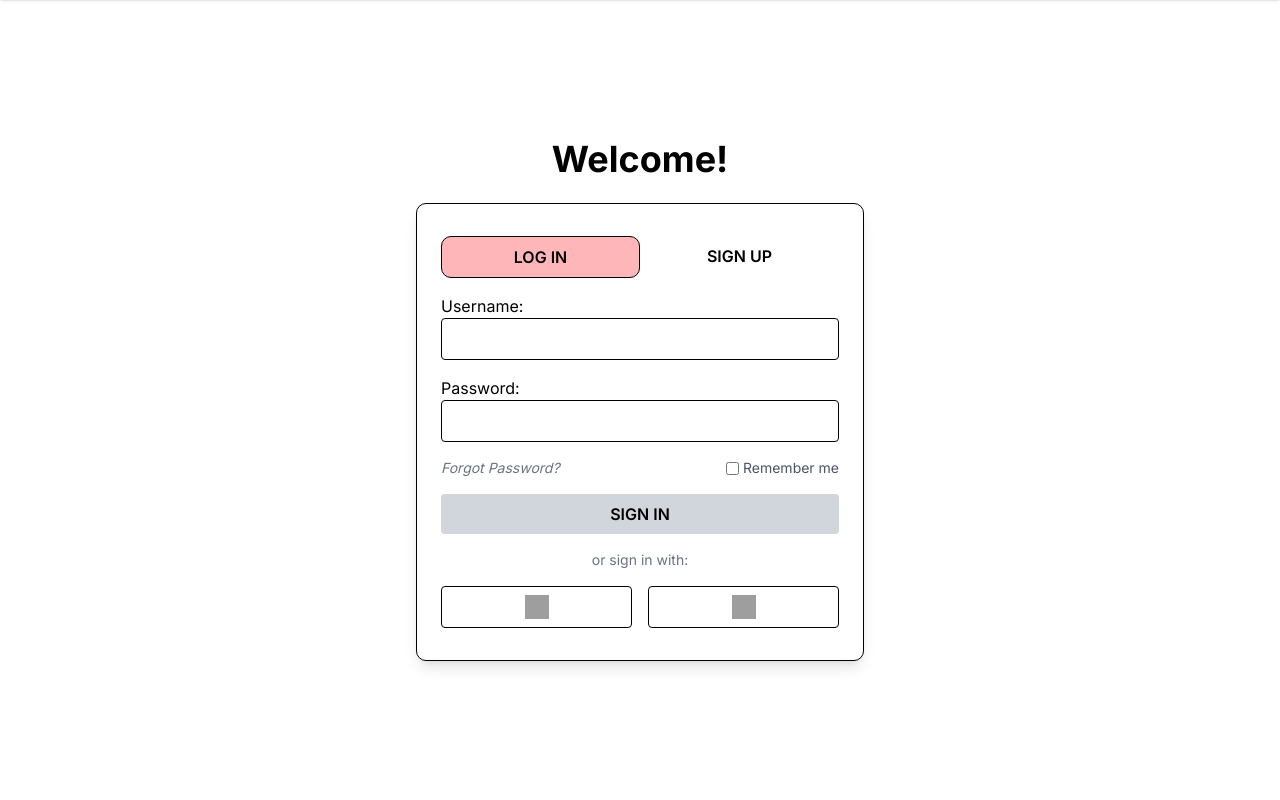
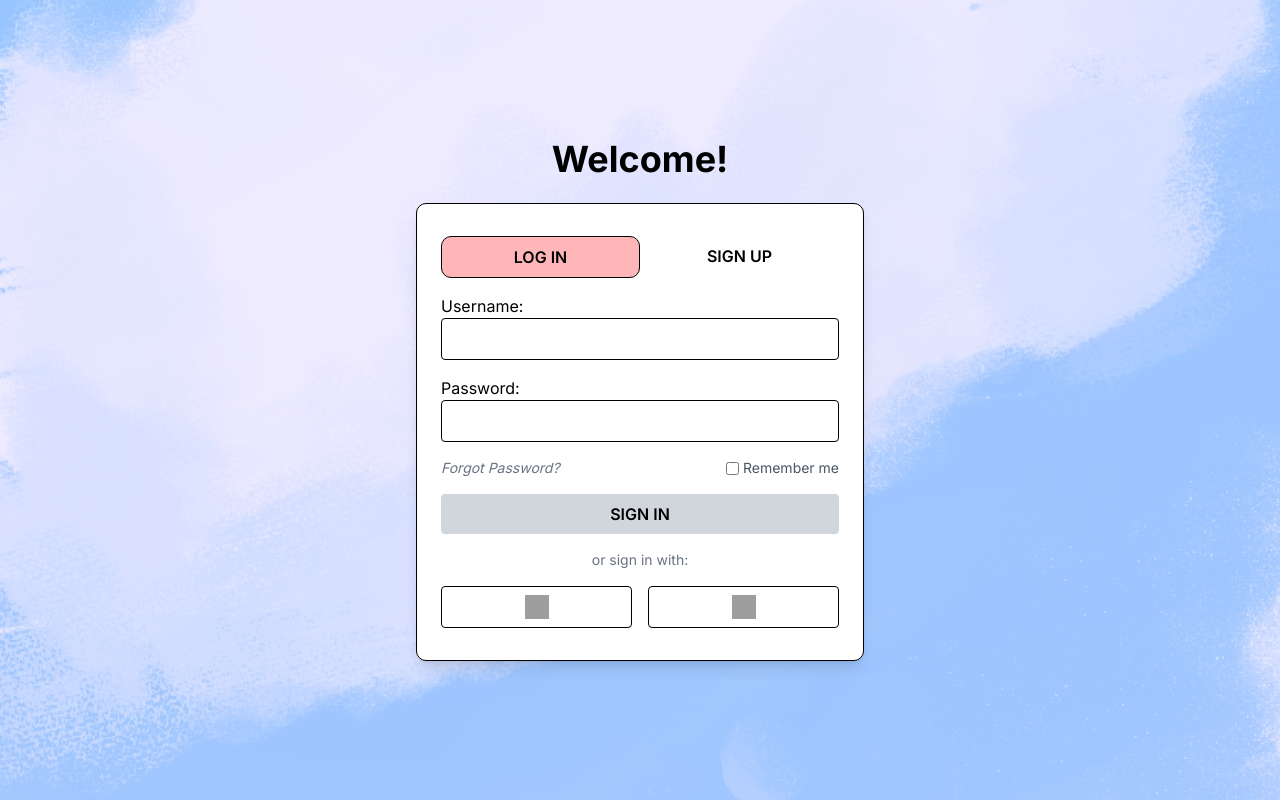
Before and after one commit to bigbusbeluga/DressCode-App, a Django app: page /login/ in a window 1280 px wide. Shown: the part 89-889 px from the top of the page. Run offline with Django 5.2, Linux system fonts and the light colour scheme; style sheets or scripts are compiled from the project's sources; grey boxes are pictures that could not be loaded.

Commit message:
Added login bg

```diff
--- a/base/templates/base/login.html
+++ b/base/templates/base/login.html
@@ -3,7 +3,7 @@
 {% block title %}Login - DressCode{% endblock %}
 
 {% block content %}
-<main class="flex flex-col items-center justify-center px-4 py-12 min-h-screen"">
+<main class="flex flex-col items-center justify-center px-4 py-12 min-h-screen bg-cover-bg-center" style="background-image: url('{% static 'images/login_bg.jpg' %}');">
   <h1 class="mb-6 text-4xl font-bold">Welcome!</h1>
   <div class="w-full max-w-md rounded-[10px] border border-black bg-white px-6 py-8 shadow-lg">
     <div class="mb-4 flex justify-between">
--- a/base/templates/base/signup.html
+++ b/base/templates/base/signup.html
@@ -3,7 +3,7 @@
 {% block title %}Sign Up - DressCode{% endblock %}
 
 {% block content %}
-<main class="flex flex-col items-center justify-center px-4 py-12">
+<main class="flex flex-col items-center justify-center px-4 py-12 min-h-screen bg-cover-bg-center" style="background-image: url('{% static 'images/login_bg.jpg' %}');">
   <h1 class="mb-6 text-4xl font-bold">Welcome!</h1>
   <div class="w-full max-w-md rounded-[10px] border border-black bg-white px-6 py-8 shadow-lg">
     <div class="mb-4 flex justify-between">
```
Also changed, not shown: db.sqlite3.
